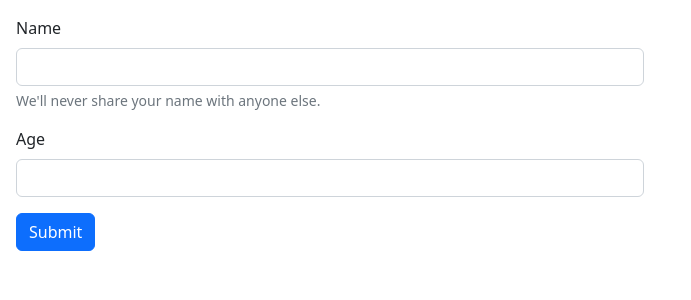
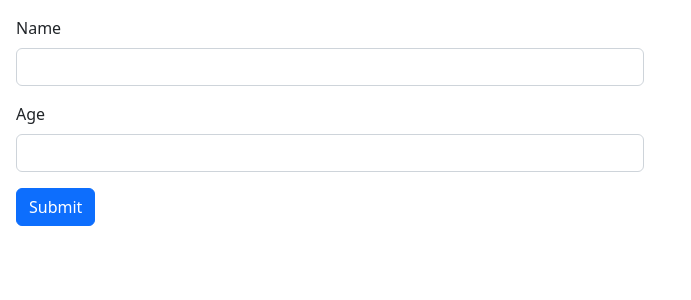
Before and after one commit to Erfanhosseini98/learn-react, a React (Vite) app: page / in a window 1280 px wide. Shown: the top 300 px of the page, without its empty margins (0-691 px from the left). Built offline with nearby package versions, Linux system fonts and the light colour scheme.

Commit message:
Practice to use "Form validation" in react

```diff
--- a/src/components/Form.tsx
+++ b/src/components/Form.tsx
@@ -1,10 +1,16 @@
 import react, { FormEvent, useRef, useState } from "react";
-import { useForm } from "react-hook-form";
-
+import { FieldValues, useForm } from "react-hook-form";
+interface FormData {
+	name: string;
+	age: number;
+}
 const Form = () => {
-	const { register ,handleSubmit} = useForm();
-    const onSubmit = (data : FieldValues ) => console.log(data);
-
+	const {
+		register,
+		handleSubmit,
+		formState: { errors },
+	} = useForm<FormData>();
+	const onSubmit = (data: FieldValues) => console.log(data);
 	return (
 		<div className="row">
 			<form className="m-3 col-6" onSubmit={handleSubmit(onSubmit)}>
@@ -13,15 +19,22 @@ const Form = () => {
 						Name
 					</label>
 					<input
-						{...register("name")}
+						{...register("name", { required: true, minLength: 3 })}
 						type="text"
 						className="form-control"
 						id="nameInput"
 						aria-describedby="nameInput"
 					/>
-					<div id="nameInput" className="form-text">
-						We'll never share your name with anyone else.
-					</div>
+					{errors.name?.type === "required" && (
+						<div id="nameInput" className="form-text">
+							The name field is required.
+						</div>
+					)}
+					{errors.name?.type === "minLength" && (
+						<div id="nameInput" className="form-text">
+							The name must be at least 3 character.
+						</div>
+					)}
 				</div>
 				<div className="mb-3">
 					<label htmlFor="age" className="form-label">
```
